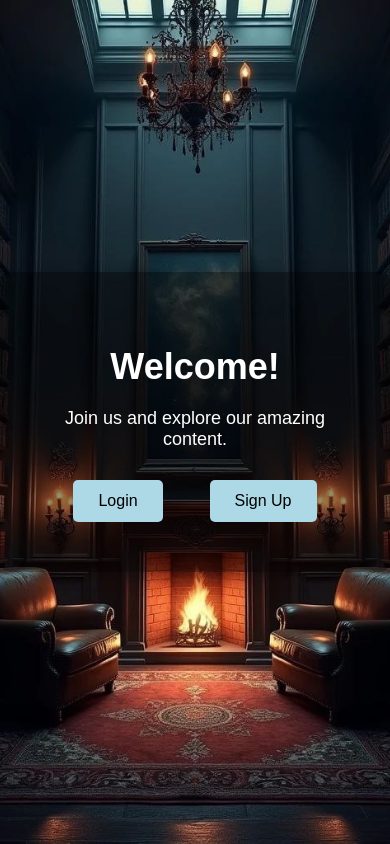
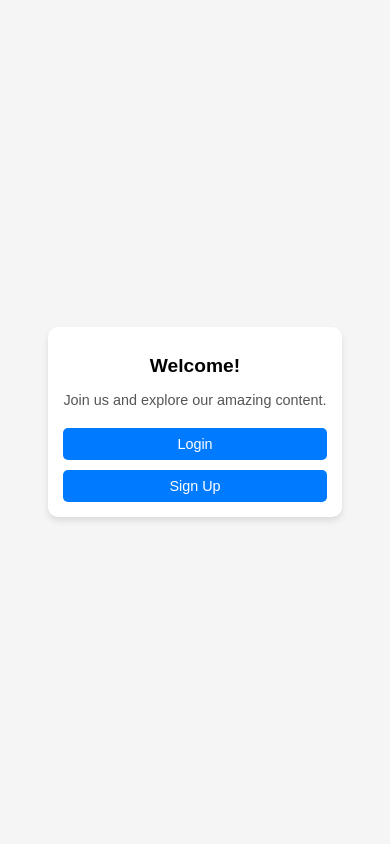
Before and after one commit to SIFENAFEW/nsbs, a PHP site: page /first.html in a window 390 px wide. Run offline with PHP 8.4, Linux system fonts and the light colour scheme.

Commit message:
Update first.css

```diff
--- a/first.css
+++ b/first.css
@@ -1,65 +1,83 @@
-/* General body styling */
+/* General styles */
 body {
     font-family: Arial, sans-serif;
-    background-color: #22254b;
-    color: #fff;
-    height: 100vh;
     margin: 0;
-    display: flex;
-    align-items: center;
-    justify-content: center;
-    text-align: center;
-}
-body {
-    background-image: url('firstbackg.jpg');
-    background-size: cover;
-    background-position: center;
-    background-repeat: no-repeat;
-    background-attachment: fixed;
+    padding: 0;
     display: flex;
     justify-content: center;
     align-items: center;
-    color: white;
-    font-family: Arial, sans-serif;
-    text-align: center;
     height: 100vh;
-}
-/* Welcome container */
-.welcome-container {
-    background: rgba(0,0,0,0.4);
-    padding: 50px;
-    border-radius: 10px;
-    box-shadow: 0px 4px 15px rgba(0, 0, 0, 0.3);
-    max-width: 400px;
-    width: 100%;
+    background-color: #f5f5f5;
 }
 
-/* Heading */
-.welcome-container h1 {
-    margin-bottom: 20px;
-    font-size: 36px;
-    font-weight: bold;
+.welcome-container {
+    text-align: center;
+    background: #fff;
+    padding: 20px;
+    border-radius: 10px;
+    box-shadow: 0 4px 6px rgba(0, 0, 0, 0.1);
 }
 
-/* Paragraph */
-.welcome-container p {
-    font-size: 18px;
-    margin-bottom: 30px;
+h1 {
+    font-size: 2rem;
+    margin-bottom: 10px;
 }
 
-/* Buttons container */
+p {
+    margin-bottom: 20px;
+    color: #555;
+}
+
 .buttons {
     display: flex;
-    justify-content: space-around;
+    justify-content: center;
+    gap: 15px;
 }
 
-/* Buttons styling */
 .btn {
-    background: lightblue;
-    color: black;
-    padding: 12px 25px;
     text-decoration: none;
+    background: #007bff;
+    color: #fff;
+    padding: 10px 20px;
     border-radius: 5px;
-    font-size: 16px;
+    transition: background 0.3s;
+}
 
+.btn:hover {
+    background: #0056b3;
 }
+
+/* Responsive styles */
+@media (max-width: 768px) {
+    h1 {
+        font-size: 1.5rem;
+    }
+
+    .buttons {
+        flex-direction: column;
+        gap: 10px;
+    }
+
+    .btn {
+        padding: 10px 15px;
+    }
+}
+
+@media (max-width: 480px) {
+    .welcome-container {
+        padding: 15px;
+    }
+
+    h1 {
+        font-size: 1.2rem;
+    }
+
+    p {
+        font-size: 0.9rem;
+    }
+
+    .btn {
+        font-size: 0.9rem;
+        padding: 8px 12px;
+    }
+}
```
